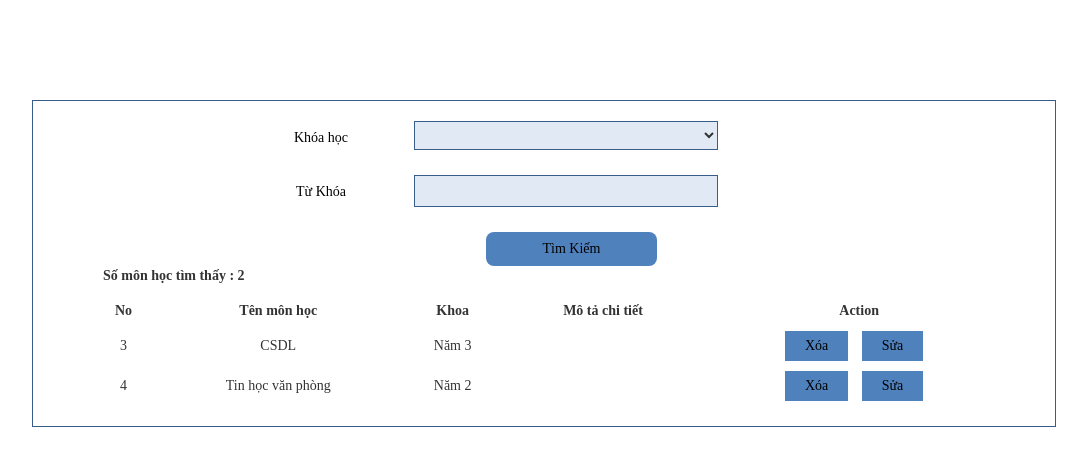
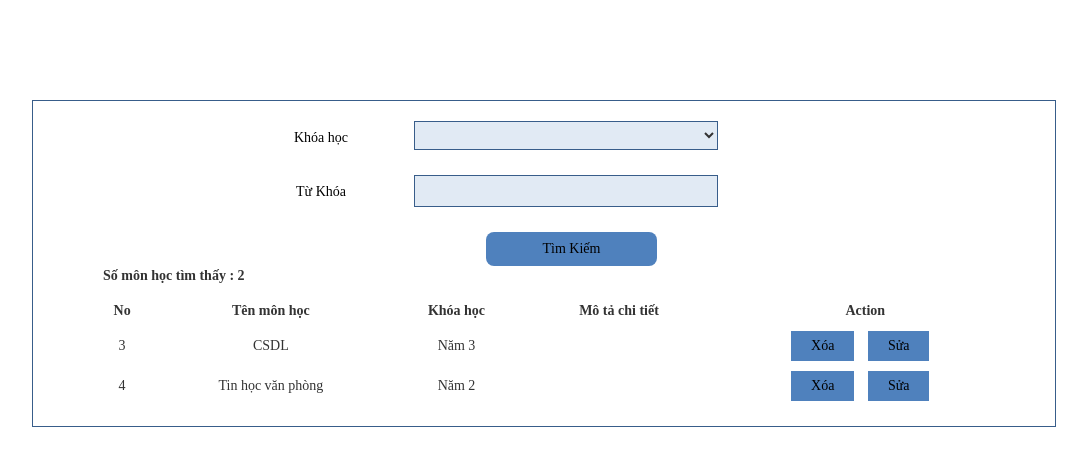
Before and after one commit to TranTuan2412/Project_Web_QLSV, a PHP site: page /subject_search.php in a window 1280 px wide. Shown: the top 466 px of the page, without its empty margins (96-1183 px from the left). Run offline with PHP 8.4, Linux system fonts and the light colour scheme; data comes from the database, SQL or seed files in the repository.

Commit message:
update
Sửa code

```diff
--- a/app/view/subject_search.php
+++ b/app/view/subject_search.php
@@ -57,7 +57,7 @@
                     <tr class="header">
                         <th style="text-align:center;">No</th>
                         <th style="text-align:center;">Tên môn học</th>
-                        <th style="text-align:center;">Khoa</th>
+                        <th style="text-align:center;">Khóa học</th>
                         <th style="text-align:center;">Mô tả chi tiết</th>
                         <th style="text-align:center;">Action</th>
                     </tr>
@@ -93,14 +93,14 @@
                                             <dialog id="my-dialog-<?php echo $subject['id']?>" style="border:1px solid #4da6ff ">
                                                     <div class="col-sm-12">
                                                         <div class="col-sm-12 delete">
-                                                            Bạn chắc chắn xóa môn học <?php echo $subject['name']?>?
+                                                            Bạn chắc chắn xóa phòng học <?php echo $subject['name']?>?
                                                             <input type="hidden" name="infoID" value="<?php echo $subject['id']?>">
                                                         </div>
                                                     </div>
                                                     <div class="col-md-12" >
                                                         <div class="col-sm-8"></div>
                                                         <div class="col-sm-3"style="text-align:right;display:flex">
-                                                            <button  type="submit" id="oki" class="btn-confirm" name='delete'>Confirm</button>
+                                                            <button  type="submit" id="oki" class="btn-confirm" name='delete'>Ok</button>
                                                             <button type="button" id="close"  class="btn-cancel"
                                                             onclick="document.getElementById('my-dialog-<?php echo $subject['id']?>').close();">Cancel</button>
                                                         </div>
```
